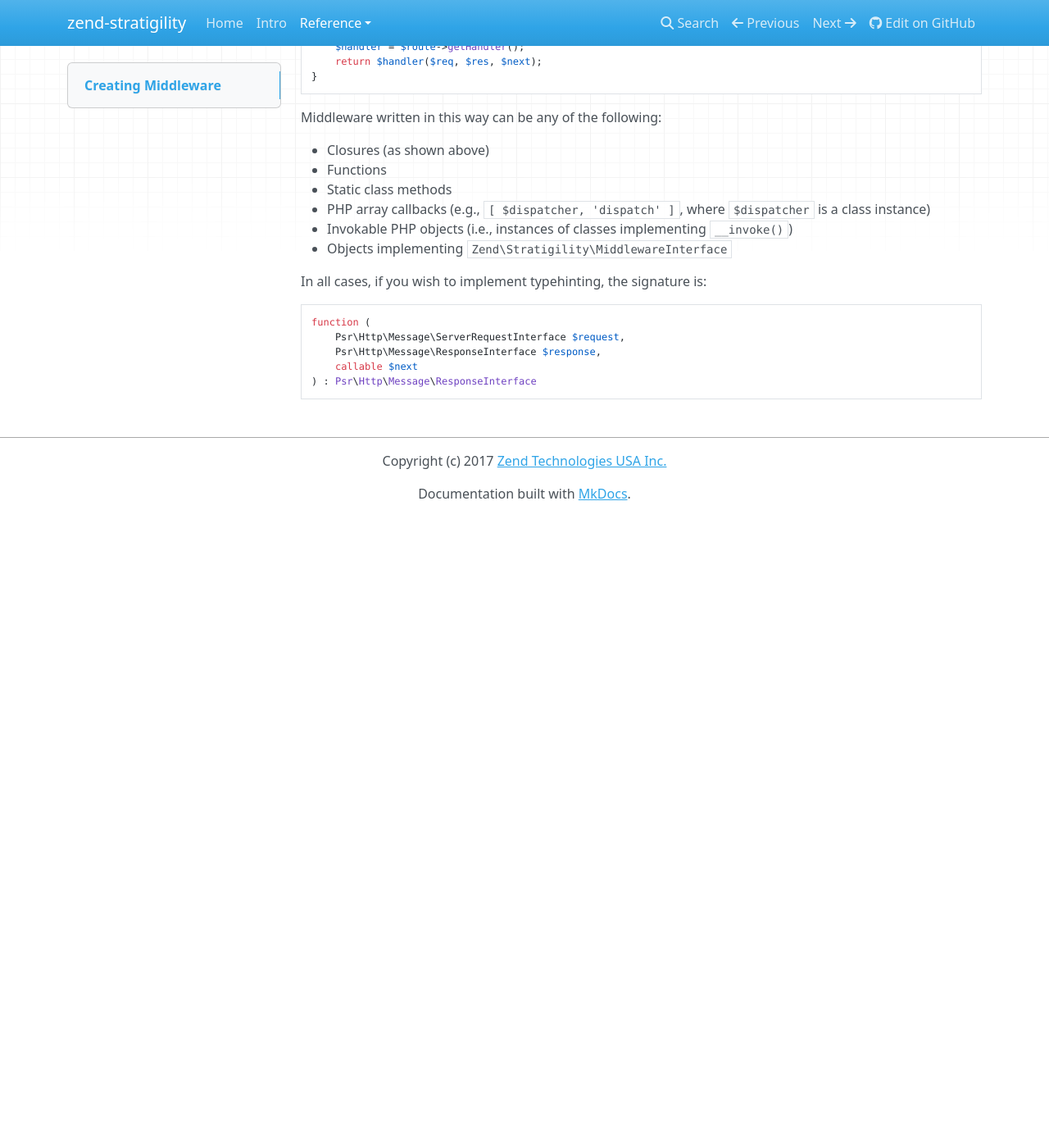
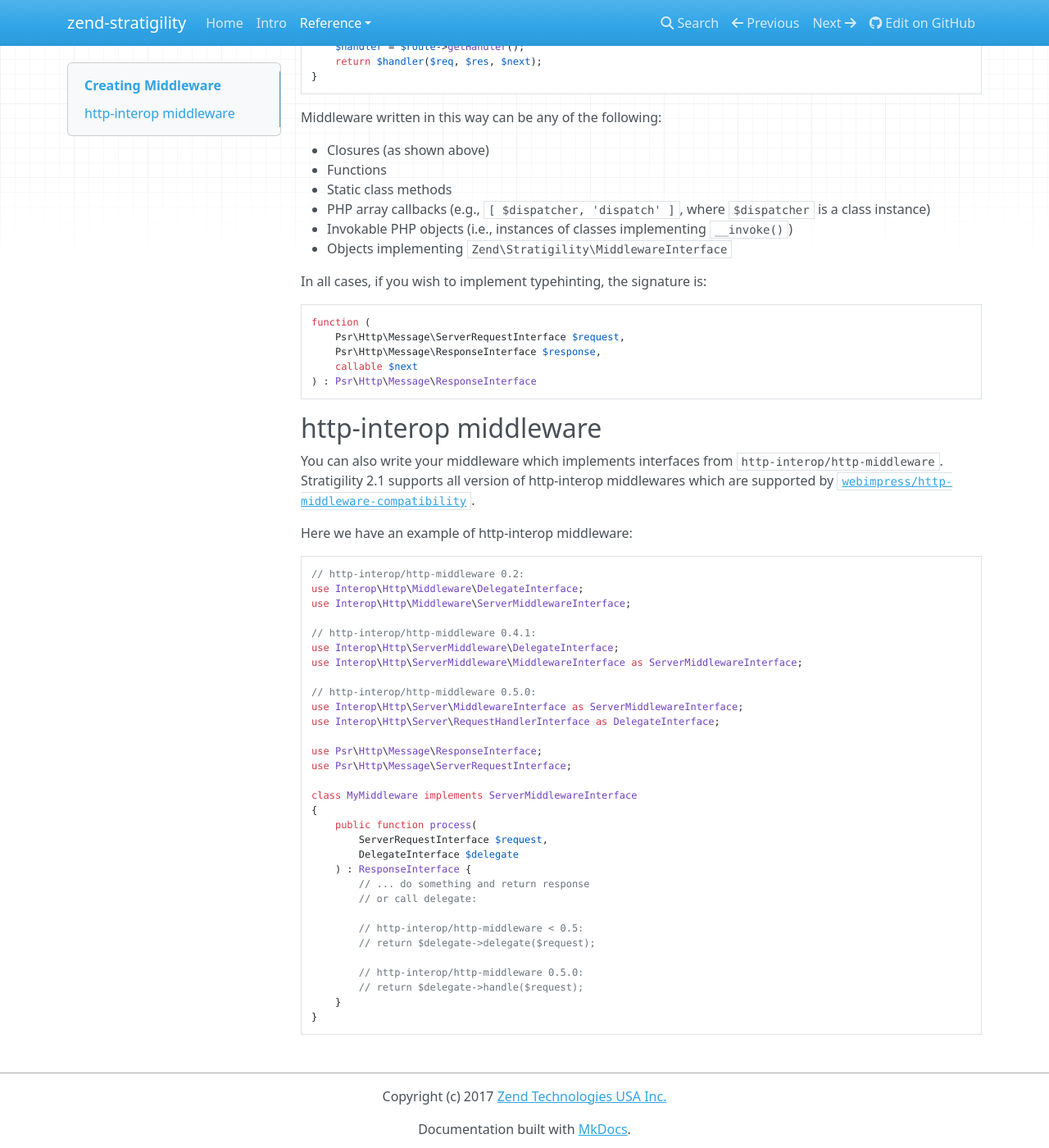
Before and after one commit to zendframework/zend-stratigility, an MkDocs documentation site: the page built from docs/book/creating-middleware.md, in a window 1280 px wide and 1400 px high, scrolled down 461 px. Shown: the whole window at 82% size. Built offline with MkDocs 1.6.1, drawn with Linux system fonts in a browser that asks for light colours; nearby versions of some CDN libraries; old or Windows-style settings are respelled for this version of MkDocs; before the commit the page ends 1091 px from its top, so only the background shows below that.

Commit message:
Added documentation about createint http-interop middlewares
Closes #111

````diff
--- a/docs/book/creating-middleware.md
+++ b/docs/book/creating-middleware.md
@@ -44,3 +44,46 @@ function (
     callable $next
 ) : Psr\Http\Message\ResponseInterface
 ```
+
+## http-interop middleware
+
+You can also write your middleware which implements interfaces from
+`http-interop/http-middleware`. Stratigility 2.1 supports all version of
+http-interop middlewares which are supported by
+[`webimpress/http-middleware-compatibility`](https://github.com/webimpress/http-middleware-compatibility).
+
+Here we have an example of http-interop middleware:
+
+```php
+// http-interop/http-middleware 0.2:
+use Interop\Http\Middleware\DelegateInterface;
+use Interop\Http\Middleware\ServerMiddlewareInterface;
+
+// http-interop/http-middleware 0.4.1:
+use Interop\Http\ServerMiddleware\DelegateInterface;
+use Interop\Http\ServerMiddleware\MiddlewareInterface as ServerMiddlewareInterface;
+
+// http-interop/http-middleware 0.5.0:
+use Interop\Http\Server\MiddlewareInterface as ServerMiddlewareInterface;
+use Interop\Http\Server\RequestHandlerInterface as DelegateInterface;
+
+use Psr\Http\Message\ResponseInterface;
+use Psr\Http\Message\ServerRequestInterface;
+
+class MyMiddleware implements ServerMiddlewareInterface
+{
+    public function process(
+        ServerRequestInterface $request,
+        DelegateInterface $delegate
+    ) : ResponseInterface {
+        // ... do something and return response
+        // or call delegate:
+
+        // http-interop/http-middleware < 0.5:
+        // return $delegate->delegate($request);
+
+        // http-interop/http-middleware 0.5.0:
+        // return $delegate->handle($request);
+    }
+}
+```
````
